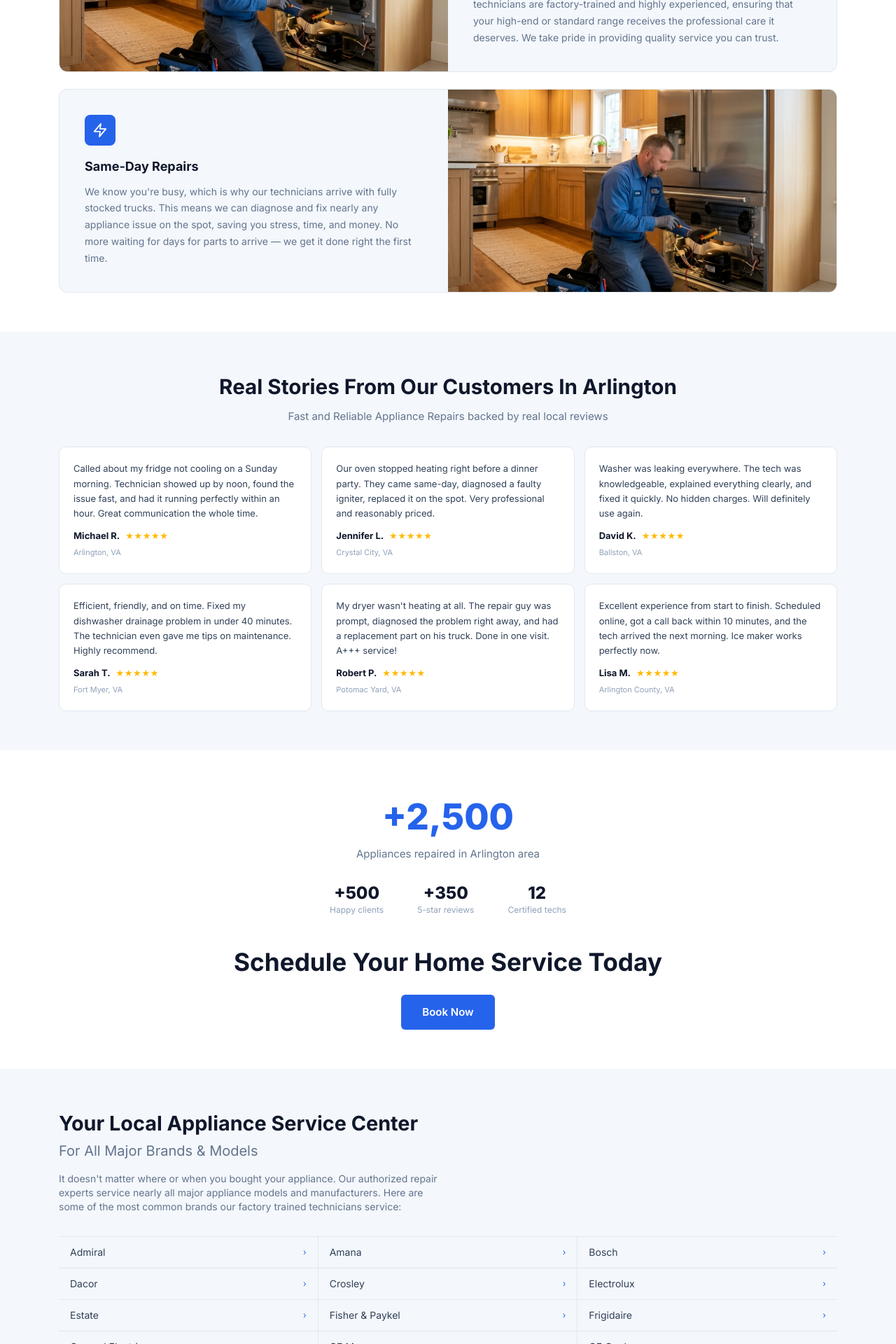
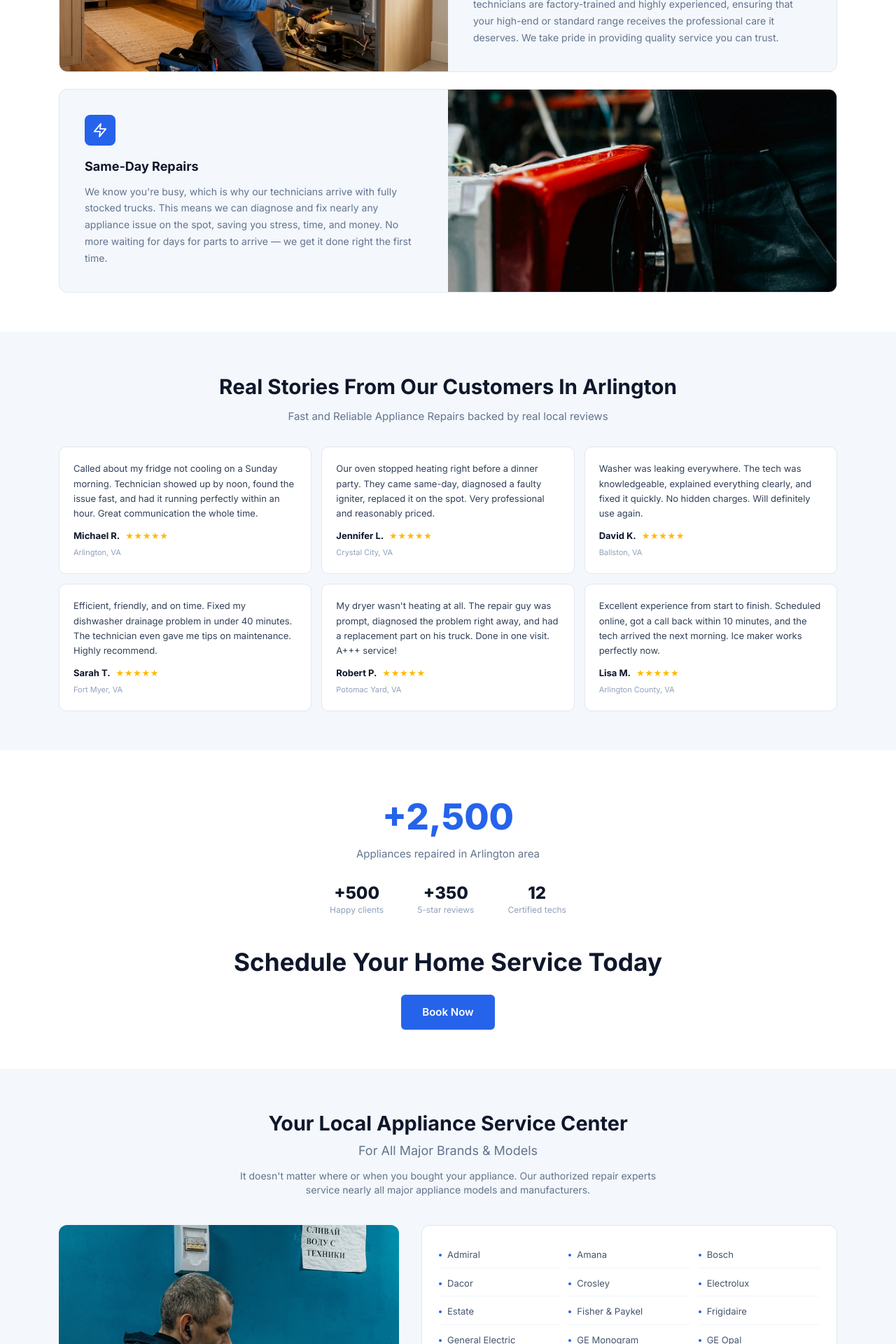
Before and after one commit to handenis86-ux/appliance-fix-va, a Next.js app: page / in a window 1280 px wide. Shown: the part 4480-6400 px from the top of the page at 70% size. Built offline with nearby package versions, Linux system fonts and the light colour scheme.

Commit message:
BrandsFull: centered title + image card; 2 new photos for WhyChooseUs

```diff
--- a/src/components/BrandsFull.tsx
+++ b/src/components/BrandsFull.tsx
@@ -1,3 +1,5 @@
+import Image from "next/image";
+
 const brands = [
   "Admiral", "Amana", "Bosch", "Dacor", "Crosley", "Electrolux",
   "Estate", "Fisher & Paykel", "Frigidaire", "General Electric", "GE Monogram", "GE Opal",
@@ -10,35 +12,64 @@ export default function BrandsFull() {
   return (
     <section className="py-14 bg-gray-bg">
       <div className="max-w-[1160px] mx-auto px-6">
+        <div className="text-center mb-10">
           <h2 className="text-[clamp(1.4rem,3vw,1.8rem)] font-bold text-slate-900 mb-1">
             Your Local Appliance Service Center
           </h2>
-        <p className="text-xl text-slate-500 font-normal mb-4">For All Major Brands &amp; Models</p>
-        <p className="text-sm text-slate-500 mb-8 max-w-[560px]">
-          It doesn&apos;t matter where or when you bought your appliance. Our authorized repair experts service nearly all major appliance models and manufacturers. Here are some of the most common brands our factory trained technicians service:
+          <p className="text-lg text-slate-500 font-normal mb-3">For All Major Brands &amp; Models</p>
+          <p className="text-sm text-slate-500 max-w-[600px] mx-auto">
+            It doesn&apos;t matter where or when you bought your appliance. Our authorized repair experts service nearly all major appliance models and manufacturers.
           </p>
-        <div className="grid grid-cols-2 sm:grid-cols-3 border-t border-slate-200">
-          {brands.map((brand, i) => {
-            const row = Math.floor(i / 3);
-            const col = i % 3;
-            const isLastRow = row === Math.floor((brands.length - 1) / 3);
-            return (
+        </div>
+
+        <div className="grid grid-cols-1 lg:grid-cols-[0.45fr_0.55fr] gap-8 items-stretch">
+          {/* Left: image */}
+          <div className="relative rounded-xl overflow-hidden min-h-[280px] lg:min-h-0 order-2 lg:order-1">
+            <Image
+              src="/repair-1.jpg"
+              alt="Certified appliance repair technician"
+              fill
+              className="object-cover"
+              sizes="(max-width: 1024px) 100vw, 45vw"
+            />
+            <div className="absolute inset-0 bg-gradient-to-tr from-navy/70 via-navy/20 to-transparent" />
+            <div className="absolute bottom-0 left-0 right-0 p-6 text-white">
+              <p className="text-xs uppercase tracking-wider text-blue mb-1">Certified Experts</p>
+              <h3 className="text-xl font-bold mb-2">30+ Brands We Service</h3>
+              <p className="text-[13px] text-white/80 mb-4 leading-relaxed">
+                Factory-trained technicians ready to fix your appliance today.
+              </p>
+              <a
+                href="tel:+18382013789"
+                className="inline-flex items-center gap-2 px-5 py-2.5 bg-white text-navy text-[13px] font-semibold rounded-md hover:bg-blue-light transition-colors"
+              >
+                <svg width="14" height="14" viewBox="0 0 24 24" fill="none" stroke="currentColor" strokeWidth="2.5" strokeLinecap="round" strokeLinejoin="round">
+                  <path d="M22 16.92v3a2 2 0 0 1-2.18 2 19.79 19.79 0 0 1-8.63-3.07 19.5 19.5 0 0 1-6-6 19.79 19.79 0 0 1-3.07-8.67A2 2 0 0 1 4.11 2h3a2 2 0 0 1 2 1.72c.127.96.361 1.903.7 2.81a2 2 0 0 1-.45 2.11L8.09 9.91a16 16 0 0 0 6 6l1.27-1.27a2 2 0 0 1 2.11-.45c.907.339 1.85.573 2.81.7A2 2 0 0 1 22 16.92z" />
+                </svg>
+                (838) 201-3789
+              </a>
+            </div>
+          </div>
+
+          {/* Right: brands grid */}
+          <div className="bg-white rounded-xl border border-slate-200 p-5 sm:p-6 order-1 lg:order-2">
+            <div className="grid grid-cols-2 sm:grid-cols-3 gap-x-3 gap-y-1">
+              {brands.map((brand) => (
                 <div
                   key={brand}
-                className={`flex items-center justify-between px-4 py-3 text-sm ${
-                  !isLastRow ? "border-b border-slate-200" : ""
-                } ${col < 2 ? "sm:border-r sm:border-slate-200" : ""}`}
+                  className="flex items-center gap-2 py-2 text-[13px] text-slate-600 border-b border-slate-100 last:border-b-0"
                 >
-                {brand}
-                <span className="text-blue text-xs">&rsaquo;</span>
+                  <span className="w-1 h-1 rounded-full bg-blue flex-shrink-0" />
+                  <span className="truncate">{brand}</span>
                 </div>
-            );
-          })}
+              ))}
             </div>
-        <p className="text-sm text-slate-500 mt-7">
-          Ready to speak with a certified appliance repair expert? Contact us anytime, day or night at{" "}
-          <a href="tel:+18382013789" className="text-blue font-semibold">(838) 201-3789</a> to troubleshoot a problem, schedule your appointment or request a quote.
+            <p className="text-[13px] text-slate-500 mt-5 pt-4 border-t border-slate-100 text-center">
+              Ready to speak with a certified expert? Call{" "}
+              <a href="tel:+18382013789" className="text-blue font-semibold">(838) 201-3789</a>
             </p>
+          </div>
+        </div>
       </div>
     </section>
   );
--- a/src/components/WhyChooseUs.tsx
+++ b/src/components/WhyChooseUs.tsx
@@ -10,7 +10,7 @@ const items = [
         <polyline points="12 6 12 12 16 14" />
       </svg>
     ),
-    image: "/hero.jpg",
+    image: "/repair-1.jpg",
     imagePosition: "right" as const,
   },
   {
@@ -23,6 +23,7 @@ const items = [
     ),
     image: "/hero.jpg",
     imagePosition: "left" as const,
+    objectPosition: "center",
   },
   {
     title: "Same-Day Repairs",
@@ -32,7 +33,7 @@ const items = [
         <path d="M13 2L3 14h9l-1 8 10-12h-9l1-8z" />
       </svg>
     ),
-    image: "/hero.jpg",
+    image: "/repair-2.jpg",
     imagePosition: "right" as const,
   },
 ];
```
Also changed, not shown: public/repair-1.jpg (added), public/repair-2.jpg (added). Lines whose indentation alone changed are shown as unchanged.
